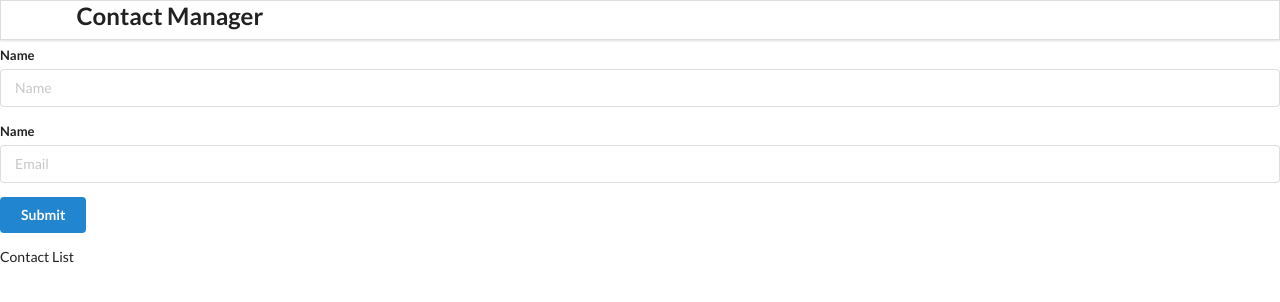
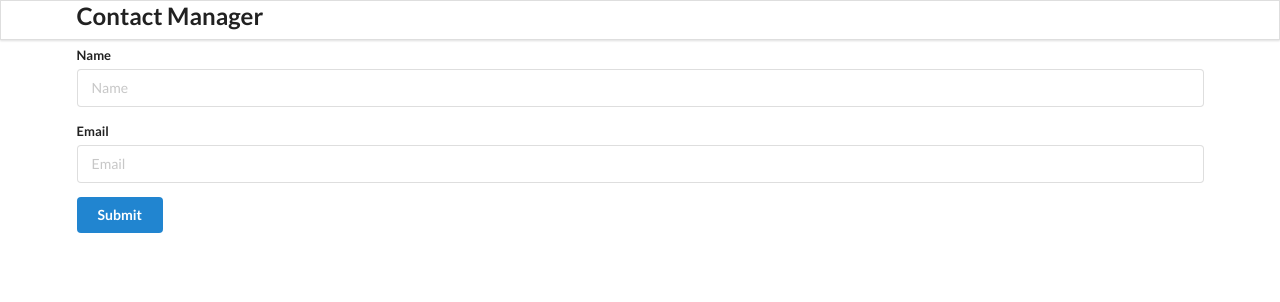
Before and after one commit to durveshramane26/Contact-App, a React (Create React App) app: page / in a window 1280 px wide. Shown: the top 302 px of the page. Built offline with nearby package versions, Linux system fonts and the light colour scheme.

Commit message:
Accpeted contacts from user

```diff
--- a/src/Components/AddContact.js
+++ b/src/Components/AddContact.js
@@ -1,18 +1,37 @@
 import React from "react";
 
 class AddContact extends React.Component {
+    state = {
+        name: "",
+        email: "",
+    }
+
+    add = (e) => {
+        e.preventDefault();
+        if(this.state.name === ""|| this.state.email === ""){
+            alert("Please fill in all fields");
+            return;
+        }
+        this.props.addContactHandler(this.state);
+        this.setState({ name: "", email: ""});
+        console.log(this.state);
+    }
     render() {
         return (
             <div className="ui main">
                 <h2>Add Contact</h2>
-                <form className="ui form">
+                <form className="ui form" onSubmit={this.add}>
                     <div className="field">
                         <label>Name</label>
-                        <input type="text" name="name" placeholder="Name" />
+                        <input type="text" name="name" placeholder="Name"
+                        value={this.state.name}
+                        onChange={ (e) => this.setState({name: e.target.value })}/>
                     </div>
                     <div className="field">
-                        <label>Name</label>
-                        <input type="text" name="email" placeholder="Email" />
+                        <label>Email</label>
+                        <input type="text" name="email" placeholder="Email"
+                        value={this.state.email}
+                        onChange={(e) => this.setState({ email: e.target.value })}    />
                     </div>
                     <button className="ui button blue">Submit</button>
                 </form>
--- a/src/Components/App.js
+++ b/src/Components/App.js
@@ -1,15 +1,21 @@
-import React from 'react';
+import React, { useState } from 'react';
 import './App.css';
 import Header from "./Header";
 import AddContact from "./AddContact";
 import ContactList from "./ContactList";
 
 function App() {
+  const [contacts, setContacts] = useState([]);
+
+  const addContactHandler = (contact) => {
+    console.log(contact);
+    setContacts([...contacts, contact]);
+  }
   return (
-    <div>
+    <div className="ui container">
       <Header />
-      <AddContact />
-      <ContactList />
+      <AddContact  addContactHandler={addContactHandler}/>
+      <ContactList contacts={contacts} />
 
     </div>
   );
--- a/src/Components/ContactCard.js
+++ b/src/Components/ContactCard.js
@@ -0,0 +1,21 @@
+import React from "react";
+import user from "../Images/user.png";
+
+const ContactCard = (props) => {
+    const  { id, name, email } = props.contact;
+    return (
+        <div className="item">
+            <img className="ui avatar image" src={user} alter="user" />
+            <div className="content">
+                <div className="header">{name}</div>
+                <div> {email} </div>
+            </div>
+            <i className="trash alternate outline icon"
+                style={{ color: "red", marginTop: "7px"}}>
+                </i>
+        </div>
+
+    )
+}
+
+export default ContactCard;
--- a/src/Components/ContactList.js
+++ b/src/Components/ContactList.js
@@ -1,9 +1,14 @@
 import React from "react";
+import ContactCard from "./ContactCard"
 
-const ContactList = () => {
+const ContactList = (props) => {
+
+    const renderContactList = props.contacts.map((contact) => {
+        return <ContactCard contact={contact}></ContactCard>
+    })
     return (
         <div className="ui celled list">
-            Contact List
+            {renderContactList}
         </div>
     )
 
```
Also changed, not shown: src/Images/user.png (added).
